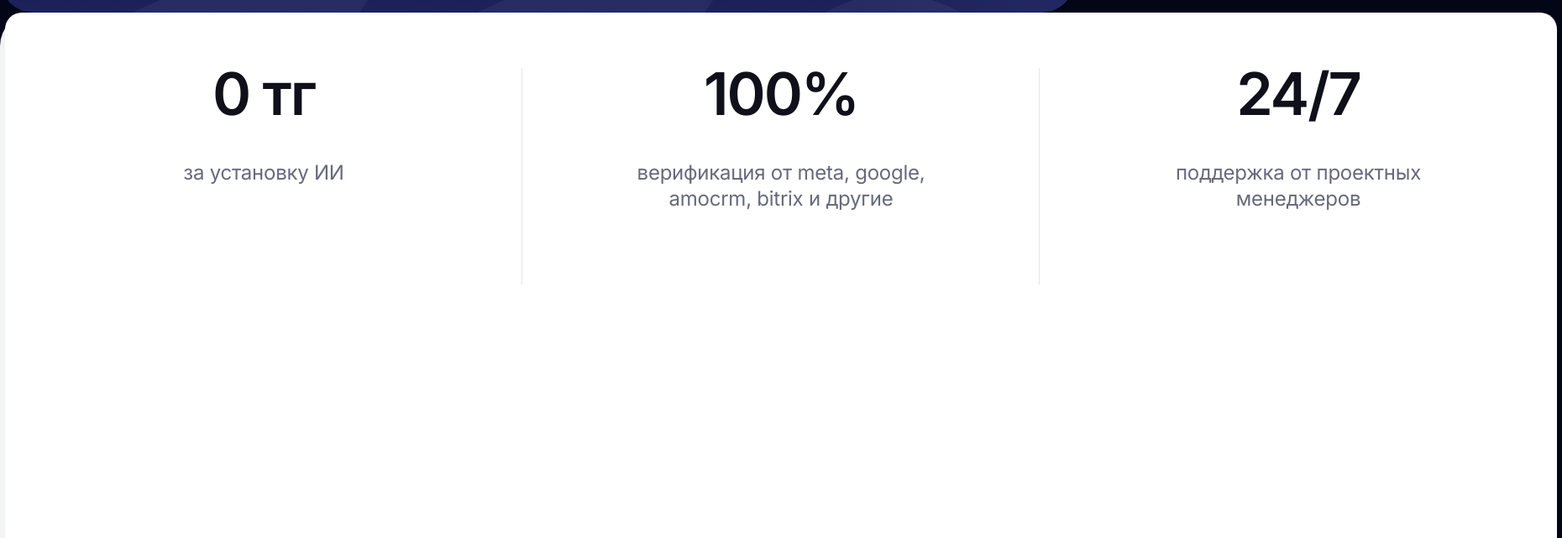
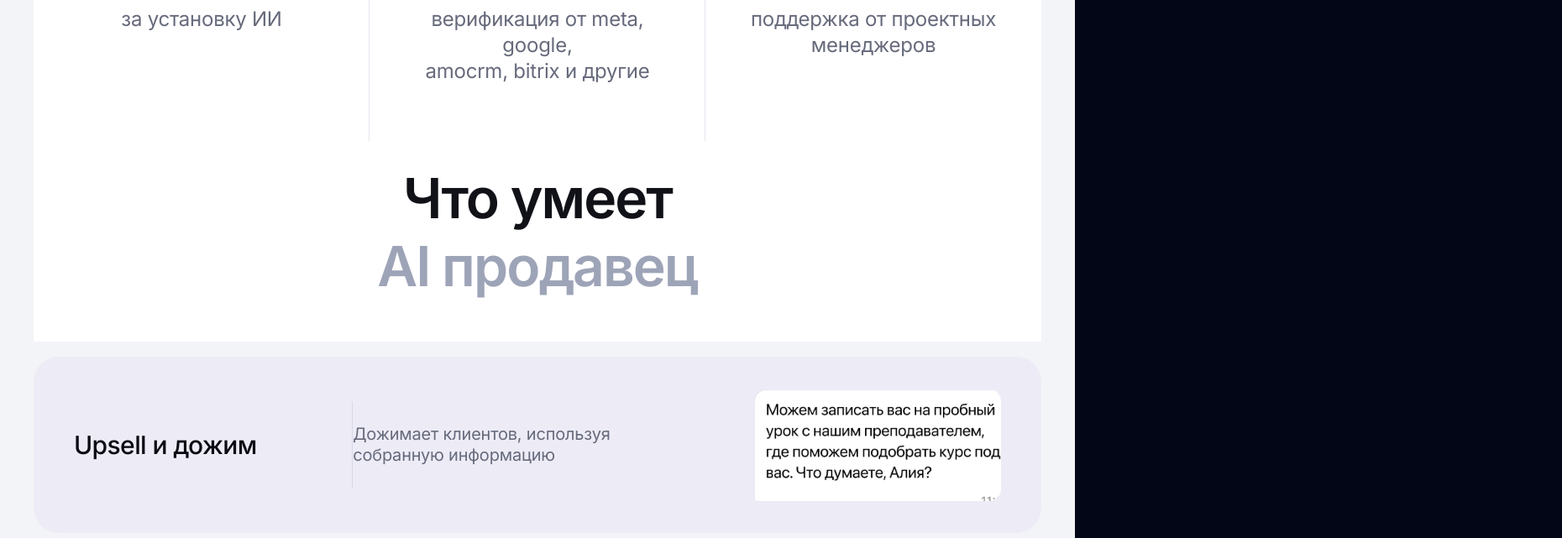
Before and after one commit to m1ke1994/ai, a Vue app: page / in a window 1280 px wide. Shown: the part 1140-1781 px from the top of the page at 84% size, 1860 px wide, since content can reach past the window. Built offline with nearby package versions, Linux system fonts and the light colour scheme.

Commit message:
все подправили

```diff
--- a/src/components/HeroLogosStrip.vue
+++ b/src/components/HeroLogosStrip.vue
@@ -3,7 +3,7 @@ const logos = ['/1.svg', '/2.svg', '/3.svg', '/4.svg', '/5.svg']
 </script>
 
 <template>
-  <div class="mt-16 overflow-x-auto pb-1 sm:mt-20 lg:absolute lg:bottom-8 lg:left-0 lg:mt-0 lg:w-[1180px] lg:max-w-none lg:overflow-visible xl:w-[1280px]">
+  <div class="mt-16 max-w-full overflow-x-auto pb-1 sm:mt-20 lg:absolute lg:bottom-8 lg:left-0 lg:mt-0 lg:w-[980px] lg:overflow-visible xl:w-[1180px] xl:max-w-none 2xl:w-[1280px]">
     <div class="flex min-w-max flex-nowrap items-center gap-x-12 whitespace-nowrap opacity-60 grayscale sm:gap-x-14 lg:gap-x-16 xl:gap-x-20">
       <img
         v-for="logo in logos"
--- a/src/components/ReviewsSection.vue
+++ b/src/components/ReviewsSection.vue
@@ -60,7 +60,7 @@
               <article
                 v-for="review in page"
                 :key="review.id"
-                class="flex h-[520px] flex-col rounded-[28px] border border-white/5 bg-[#1F2230] p-8 text-left shadow-[0_20px_60px_rgba(0,0,0,0.28)] lg:p-10"
+                class="flex min-h-[460px] flex-col rounded-[28px] border border-white/5 bg-[#1F2230] p-6 text-left shadow-[0_20px_60px_rgba(0,0,0,0.28)] sm:min-h-[500px] sm:p-8 lg:h-[520px] lg:p-10"
               >
                 <div class="min-h-0 flex-1 overflow-hidden">
                   <h3 class="text-[28px] font-medium leading-tight tracking-[-0.02em] text-white">
@@ -89,7 +89,7 @@
 
                 <button
                   type="button"
-                  class="mt-auto inline-flex h-[50px] w-[192px] shrink-0 items-center justify-center rounded-[14px] border border-white/60 bg-transparent text-[18px] font-semibold tracking-[-0.01em] text-white transition hover:bg-white hover:text-black focus-visible:outline-none focus-visible:ring-2 focus-visible:ring-white/70"
+                  class="mt-auto inline-flex h-[50px] w-full max-w-[192px] shrink-0 items-center justify-center rounded-[14px] border border-white/60 bg-transparent text-[18px] font-semibold tracking-[-0.01em] text-white transition hover:bg-white hover:text-black focus-visible:outline-none focus-visible:ring-2 focus-visible:ring-white/70"
                   @click="openReview(review)"
                 >
                   Читать далее
--- a/src/components/WhatSellerCan.vue
+++ b/src/components/WhatSellerCan.vue
@@ -13,8 +13,9 @@ const features = [
     description: 'Дожимает клиентов, используя\nсобранную информацию',
     image: '/messege.png',
     imageAlt: 'Пример сообщения для upsell',
-    imageClass: 'w-[1188px] max-w-none',
-    viewportClass: 'h-[133px] w-[300px] overflow-hidden rounded-[14px]',
+    imageClass: 'w-full max-w-[520px] sm:max-w-[620px] lg:max-w-none lg:w-[1188px]',
+    viewportClass:
+      'h-[133px] w-full max-w-[320px] overflow-hidden rounded-[14px] sm:max-w-[360px] lg:h-[133px] lg:w-[300px]',
     imageTranslateClass: '-translate-x-[13px] -translate-y-[1px]',
     visualTop: true,
   },
@@ -23,96 +24,92 @@ const features = [
     description: 'Двигает этапы сделки, заполняет\nполя и ставит задачи',
     image: '/banner 3.png',
     imageAlt: 'Интеграция с amoCRM и Bitrix24',
-    imageClass: 'w-[200px]',
+    imageClass: 'w-[170px] sm:w-[190px] lg:w-[200px]',
   },
   {
     title: 'Запись клиентов',
     description: 'Назначает клиентам встречи\nи записи',
     image: '/banner.png',
     imageAlt: 'Интеграция с календарями',
-    imageClass: 'w-[200px]',
+    imageClass: 'w-[170px] sm:w-[190px] lg:w-[200px]',
   },
   {
     title: 'Работа с файлами',
     description: 'Читает любые файлы',
     image: '/banner 2.png',
     imageAlt: 'Поддерживаемые типы файлов',
-    imageClass: 'w-[200px]',
+    imageClass: 'w-[170px] sm:w-[190px] lg:w-[200px]',
   },
   {
     title: 'Мультиязычность',
     description: 'Идеально говорит на русском,\nанглийском и даже шала-казахском',
     image: '/lang.png',
     imageAlt: 'Поддержка множества языков',
-    imageClass: 'w-[200px]',
+    imageClass: 'w-[170px] sm:w-[190px] lg:w-[200px]',
   },
   {
     title: 'Интеграция с Мойсклад',
     description: 'Знает какой товар есть в наличии',
     image: '/in_nalichii.png',
     imageAlt: 'Статус товара в наличии',
-    imageClass: 'w-[200px]',
+    imageClass: 'w-[170px] sm:w-[190px] lg:w-[200px]',
   },
 ]
 </script>
 
 <template>
-  <section class="relative z-10 bg-[#F3F4F7] pt-0 pb-12 rounded-none sm:rounded-[40px]">
-    <!-- Верхняя часть со статами: на мобилке колонка, на lg как было -->
-    <div class="overflow-x-auto lg:overflow-visible">
-      <div class="mx-auto min-w-0 lg:min-w-[1860px] max-w-[1880px] px-[6px]">
+  <section class="relative z-10 bg-[#F3F4F7] pt-0 pb-12 ">
+    <div class="overflow-x-hidden">
+      <div class="mx-auto w-full max-w-[1880px] px-4 sm:px-6 lg:px-10">
         <div class="relative overflow-hidden rounded-t-[20px] bg-white">
-          <!-- высоту делаем авто на мобилке, фикс на lg -->
-          <div class="px-4 pt-10 pb-8 lg:px-0 lg:pt-0 lg:pb-0">
-            <div class="grid grid-cols-1 gap-8 lg:grid-cols-3 lg:gap-0 lg:pt-[62px]">
+          <!-- Статы -->
+          <div class="px-4 pt-16 pb-8 sm:px-6 lg:px-0 lg:pt-[48px] lg:pb-[22px]">
+            <div class="grid grid-cols-1 gap-8 sm:gap-10 md:grid-cols-3 md:gap-0">
               <div
                 v-for="(item, index) in stats"
                 :key="item.value"
-                class="relative px-0 text-center lg:px-[44px]"
+                class="relative px-0 text-center md:px-6 lg:px-[44px]"
               >
-                <!-- вертикальные разделители только на lg -->
                 <div
                   v-if="index < stats.length - 1"
-                  class="absolute right-0 top-[4px] hidden h-[258px] w-px bg-[#E4E6EE] lg:block"
+                  class="absolute right-0 top-[4px] hidden h-[220px] w-px bg-[#E4E6EE] md:block lg:h-[258px]"
                   aria-hidden="true"
                 />
 
                 <p class="text-[44px] font-semibold leading-none tracking-[-0.03em] text-[#10101A] sm:text-[54px] lg:text-[70px]">
                   {{ item.value }}
                 </p>
-                <p class="mt-5 whitespace-pre-line text-[16px] leading-[1.35] tracking-[-0.01em] text-[#666A7B] sm:text-[18px] lg:mt-11 lg:text-[24px] lg:leading-[1.28]">
+
+                <p class="mt-5 whitespace-pre-line text-[16px] leading-[1.35] tracking-[-0.01em] text-[#666A7B] sm:text-[18px] lg:mt-8 lg:text-[24px] lg:leading-[1.28]">
                   {{ item.text }}
                 </p>
 
-                <!-- горизонтальный разделитель между элементами на мобилке -->
                 <div
                   v-if="index < stats.length - 1"
-                  class="mx-auto mt-8 h-px w-[92%] bg-[#E4E6EE] lg:hidden"
+                  class="mx-auto mt-8 h-px w-[92%] bg-[#E4E6EE] md:hidden"
                   aria-hidden="true"
                 />
               </div>
             </div>
           </div>
 
-          <!-- Заголовок: на мобилке обычный поток, на lg как было (absolute) -->
-          <div class="px-4 pb-10 text-center lg:absolute lg:inset-x-0 lg:bottom-[42px] lg:px-10">
+          <!-- Увеличили расстояние между статами и заголовком -->
+          <div class="px-4 pb-12 pt-12 text-center sm:px-6 sm:pt-16 lg:px-10 lg:pt-20 lg:pb-14">
             <h2 class="text-[34px] font-semibold leading-[1.06] tracking-[-0.03em] text-[#111218] sm:text-[44px] lg:text-[66px] lg:leading-[1.04]">
               Что умеет
             </h2>
-            <p class="mt-2 text-[34px] font-semibold leading-[1.06] tracking-[-0.03em] text-[#9EA4B8] sm:text-[44px] lg:mt-4 lg:text-[66px] lg:leading-[1.04]">
+            <p class="mt-2 text-[34px] font-semibold leading-[1.06] tracking-[-0.03em] text-[#9EA4B8] sm:text-[44px] lg:mt-3 lg:text-[66px] lg:leading-[1.04]">
               AI продавец
             </p>
           </div>
-
-          <!-- фикс высоты только на lg (чтобы совпало с прежней версткой) -->
-          <div class="hidden lg:block h-[615px]" aria-hidden="true" />
         </div>
       </div>
     </div>
 
-    <!-- Список фич: на мобилке колонка без горизонтального скролла -->
-    <div class="mt-[18px] overflow-x-visible lg:overflow-x-auto">
-      <div class="mx-auto min-w-0 lg:min-w-[1760px] max-w-[1760px] px-4 sm:px-6">
+    <!-- Фичи -->
+    <div class="mt-[18px] overflow-x-hidden">
+      <div class="mx-auto w-full max-w-[1760px] px-4 sm:px-6 lg:px-10">
+        <!-- ВАЖНО: даём чуть больше правого воздуха, чтобы визуально правая колонка не "уезжала" -->
         <div class="space-y-[14px] lg:space-y-[18px]">
           <FeatureRow
             v-for="feature in features"
@@ -121,14 +118,18 @@ const features = [
             :description="feature.description"
             :visual-top="feature.visualTop"
           >
-            <!-- на мобилке делаем визуал по центру и ужимаем -->
-            <div class="flex h-auto w-full items-center justify-center py-3 lg:h-[136px] lg:w-[440px] lg:justify-start lg:py-0">
-              <div v-if="feature.viewportClass" :class="[feature.viewportClass, 'mx-auto lg:mx-0']">
+            <!-- ВАЖНО: на lg+ делаем justify-end (контент прижат вправо),
+                 на мобилке центр. Это убирает ощущение "съехало влево". -->
+            <div class="flex h-auto w-full items-center justify-center py-3 lg:h-[136px] lg:w-full lg:justify-end lg:py-0">
+              <div
+                v-if="feature.viewportClass"
+                :class="[feature.viewportClass, 'mx-auto lg:mx-0']"
+              >
                 <img
                   :src="feature.image"
                   :alt="feature.imageAlt"
                   :class="[feature.imageClass, feature.imageTranslateClass]"
-                  class="h-auto object-contain"
+                  class="h-auto w-full object-contain"
                   loading="lazy"
                   draggable="false"
                 />
@@ -139,7 +140,7 @@ const features = [
                 :src="feature.image"
                 :alt="feature.imageAlt"
                 :class="[feature.imageClass, 'mx-auto lg:mx-0']"
-                class="h-auto object-contain"
+                class="h-auto max-w-full object-contain"
                 loading="lazy"
                 draggable="false"
               />
--- a/src/components/_FeatureRow.vue
+++ b/src/components/_FeatureRow.vue
@@ -1,48 +1,53 @@
 <script setup>
 defineProps({
-  title: {
-    type: String,
-    required: true,
-  },
-  description: {
-    type: String,
-    required: true,
-  },
-  visualTop: {
-    type: Boolean,
-    default: false,
-  },
+  title: { type: String, required: true },
+  description: { type: String, required: true },
+  visualTop: { type: Boolean, default: false },
 })
 </script>
 
 <template>
   <div
-    class="w-full rounded-[22px] bg-[#EDECF6] px-4 py-4 sm:px-6 sm:py-5
-           lg:min-w-[1680px] lg:rounded-[30px] lg:px-[88px] lg:py-[18px]"
+    class="w-full max-w-full rounded-[22px] bg-[#EDECF6]
+           px-4 py-4 sm:px-6 sm:py-5
+           lg:rounded-[30px] lg:px-8 lg:py-4
+           xl:px-12 xl:py-[18px]
+           2xl:px-[88px]"
   >
+    <!-- На lg+ делаем justify-between, чтобы блоки равномерно разъехались -->
     <div
       class="flex flex-col gap-4
-             lg:min-h-[174px] lg:flex-row lg:items-center lg:gap-0"
+             lg:min-h-[150px] lg:flex-row lg:items-center lg:justify-between lg:gap-0
+             xl:min-h-[174px]"
     >
       <!-- Title -->
-      <div class="w-full lg:w-[460px] lg:shrink-0">
+      <div class="w-full min-w-0 lg:w-[28%] lg:shrink-0 xl:w-[30%] 2xl:w-[460px]">
         <h4
           class="text-[22px] font-medium leading-[1.15] tracking-[-0.02em] text-[#090A12]
                  sm:text-[26px]
-                 lg:text-[34px] lg:leading-[1.1]"
+                 lg:text-[26px] lg:leading-[1.1]
+                 xl:text-[30px]
+                 2xl:text-[34px]"
         >
           {{ title }}
         </h4>
       </div>
 
       <!-- Divider (desktop only) -->
-      <div class="hidden lg:mx-[72px] lg:block lg:h-[118px] lg:w-px lg:shrink-0 lg:bg-[#D6D7E5]" />
+      <div
+        class="hidden lg:block lg:shrink-0 lg:bg-[#D6D7E5]
+               lg:h-[90px] lg:w-px
+               xl:h-[104px]
+               2xl:h-[118px]"
+      />
 
       <!-- Description -->
       <p
-        class="w-full whitespace-pre-line text-[15px] leading-[1.45] tracking-[-0.01em] text-[#666A7C]
+        class="w-full min-w-0 whitespace-pre-line text-[15px] leading-[1.45] tracking-[-0.01em] text-[#666A7C]
                sm:text-[16px]
-               lg:max-w-[560px] lg:flex-1 lg:text-[24px] lg:leading-[1.26]"
+               lg:flex-1 lg:text-[18px] lg:leading-[1.26]
+               xl:text-[20px]
+               2xl:text-[24px]"
       >
         {{ description }}
       </p>
@@ -52,10 +57,16 @@ defineProps({
         class="w-full pt-2"
         :class="[
           visualTop ? 'items-start' : 'items-center',
-          'flex justify-center lg:ml-[60px] lg:w-[520px] lg:shrink-0 lg:justify-end lg:pt-0',
+          // важно: убираем ml-*, потому что он и сдвигал правый блок влево
+          'flex justify-center lg:pt-0 lg:shrink-0 lg:justify-end',
+          'lg:w-[24%]',
+          'xl:w-[28%]',
+          '2xl:w-[520px]',
         ]"
       >
-        <slot />
+        <div class="w-full max-w-full overflow-hidden">
+          <slot />
+        </div>
       </div>
     </div>
   </div>
```
Also changed, not shown: src/components/AppHeader.vue (+5 -5 lines), src/components/AutomationBusinessSection.vue (+11 -11 lines), src/components/ContactFeedbackSection.vue (+13 -13 lines), src/components/HeroSection.vue (+17 -16 lines), src/components/IntegrationSteps.vue (+19 -19 lines).
